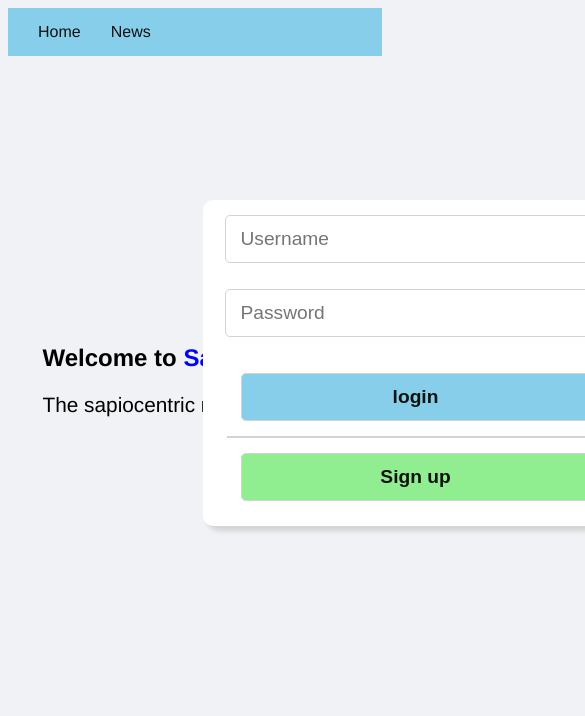
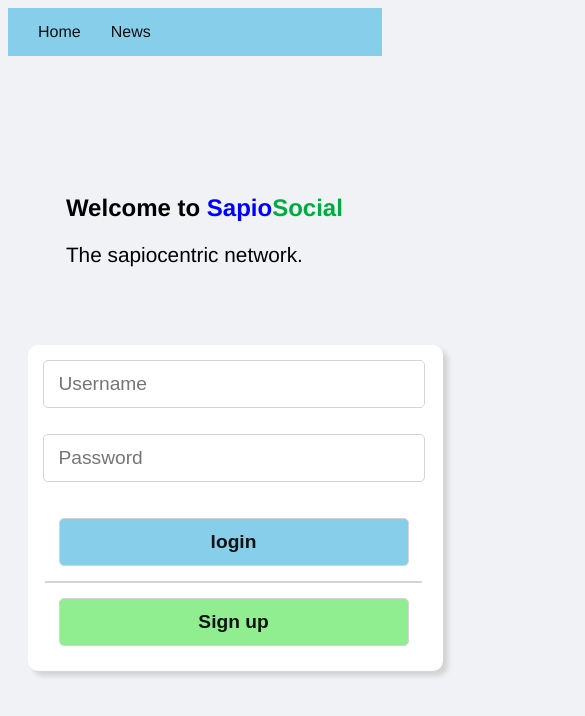
Before and after one commit to sweatshirt0/sapiosocial-js, a React (Create React App) app: page / in a window 390 px wide. Shown: the top 716 px of the page, 585 px wide, since content can reach past the window. Built offline with nearby package versions, Linux system fonts and the light colour scheme.

Commit message:
mobile patch 1

```diff
--- a/src/index.css
+++ b/src/index.css
@@ -182,6 +182,22 @@ body {
 	}
 }
 
+@media screen and (max-width: 870px) {
+	.form-wrapper {
+		display: flex;
+		top: 35vh;
+		left: 5vw;
+		padding-left: 15px;
+		width: 400px;
+		overflow: hidden;
+	}
+
+	.home-content-wrapper {
+		margin-top: -150px;
+		left: 11vw;
+	}
+}
+
 @media screen and (min-height: 850px) {
 	.home-content-wrapper {
 		top: 25vh;
```
